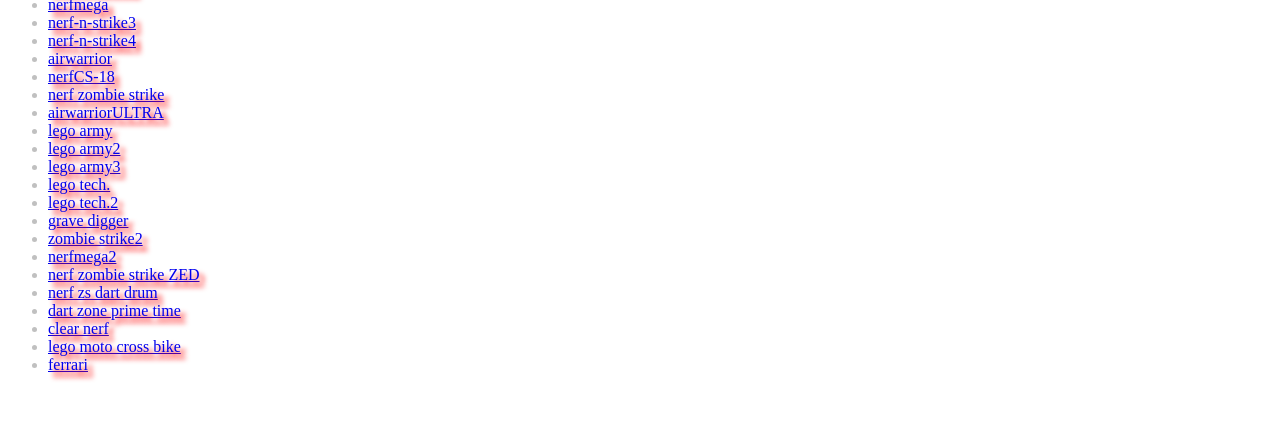
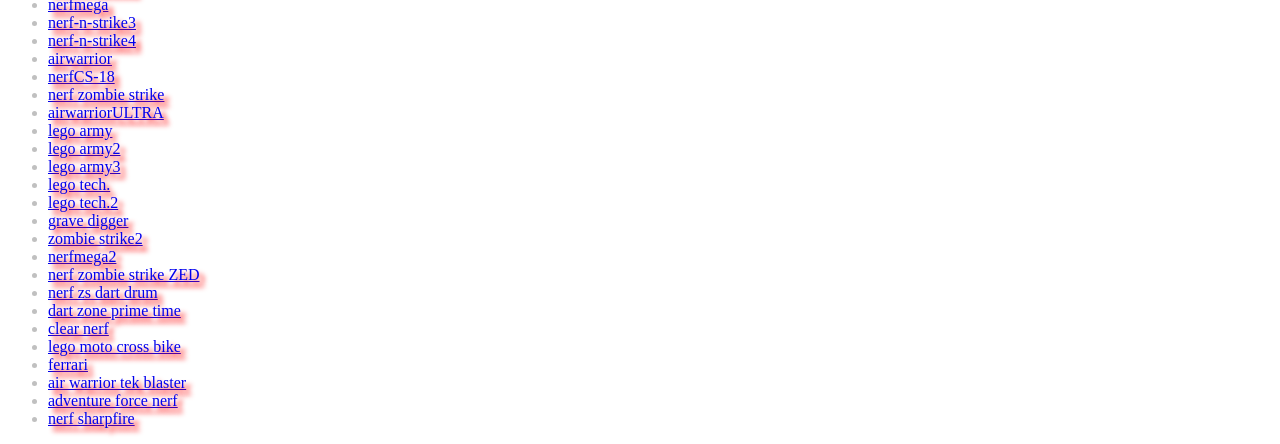
Before and after one commit to EnderBoy1/homepage, a plain HTML site: page index.html in a window 1280 px wide. Shown: the part 1562-2006 px from the top of the page. Before the commit the page ends 1952 px from the top, so only its background shows below. Drawn offline with Linux system fonts and the light colour scheme.

Commit message:
even more

```diff
--- a/index.html
+++ b/index.html
@@ -41,5 +41,8 @@
       <li><a href="https://www.amazon.com/Nerf-N-Strike-Recon-CS-6%C2%A0-Blaster/dp/B00383G7BC/ref=sr_1_5?s=toys-and-games&ie=UTF8&qid=1475801852&sr=1-5&keywords=clear+nerf+gun">clear nerf</a></li>
       <li><a href="https://www.amazon.com/LEGO-Technic-42007-Moto-Cross/dp/B0094J1M3W/ref=sr_1_3?s=toys-and-games&ie=UTF8&qid=1475802702&sr=1-3&keywords=technic+motorcycles+lego">lego moto cross bike</a></li>
       <li><a href="https://www.amazon.com/Scale-Ferrari-LaFerrari-Remote-Control/dp/B00L1WDOIQ/ref=sr_1_1?s=toys-and-games&ie=UTF8&qid=1475803072&sr=1-1&keywords=remote+control+ferrari">ferrari</a></li>
+      <li><a href="https://www.amazon.com/Buzz-Bee-Warriors-Rapid-Blaster/dp/B000GL1OL2/ref=pd_sbs_21_5?ie=UTF8&pd_rd_i=B000GL1OL2&pd_rd_r=7SEYD61WSB68XE4EB9AZ&pd_rd_w=hq2LK&pd_rd_wg=36tta&psc=1&refRID=7SEYD61WSB68XE4EB9AZ">air warrior tek blaster</a></li>
+      <li><a href="https://www.amazon.com/Adventure-Force-Enforcer-Belt-Blaster/dp/B01K3M7BRE/ref=pd_day0_21_5?ie=UTF8&pd_rd_i=B01K3M7BRE&pd_rd_r=7SEYD61WSB68XE4EB9AZ&pd_rd_w=GQusE&pd_rd_wg=36tta&psc=1&refRID=7SEYD61WSB68XE4EB9AZ">adventure force nerf</a></li>
+      <li><a href="https://www.amazon.com/Nerf-N-Strike-SharpFire-Delta-Blaster/dp/B018B2E28O/ref=pd_rhf_dp_s_cp_5?ie=UTF8&pd_rd_i=B018B2E28O&pd_rd_r=HM72681RRJ17SJ2N2Q08&pd_rd_w=eJ3wh&pd_rd_wg=In0jo&psc=1&refRID=HM72681RRJ17SJ2N2Q08">nerf sharpfire</a></li>
     </ul>
 </html>
```
